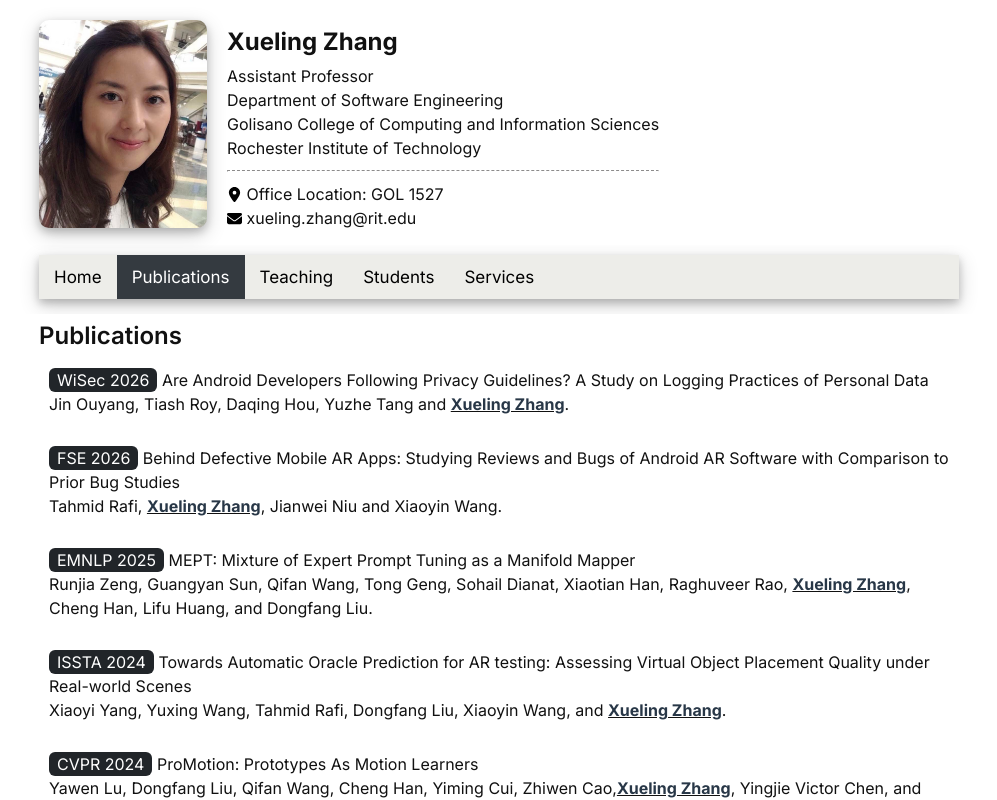
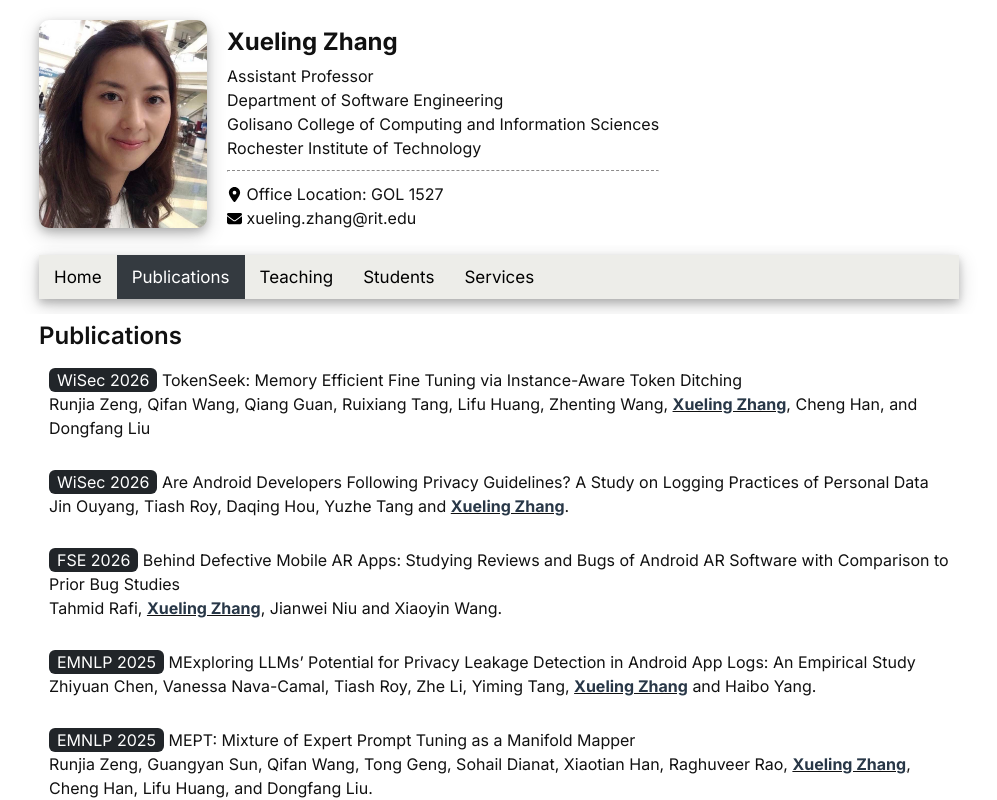
Before and after one commit to XuelingZ/XuelingZ.github.io, a Next.js app: page / in a window 1280 px wide. Both pictures are taken after a click on the link "Publications". Shown: the top 800 px of the page, without its empty margins (141-1138 px from the left). Built offline with nearby package versions, Linux system fonts and the light colour scheme.

Commit message:
Add new publications and update existing entries

```diff
--- a/src/components/publications.js
+++ b/src/components/publications.js
@@ -5,7 +5,11 @@ export default function Publications() {
   <h2>Publications</h2>
   <p></p>
 
-
+ <p className="divcontainer">
+    <span className="w3-tag w3-blue w3-round">WiSec 2026</span> {" "}
+    TokenSeek: Memory Efficient Fine Tuning via Instance-Aware Token Ditching <br />
+    Runjia Zeng, Qifan Wang, Qiang Guan, Ruixiang Tang, Lifu Huang, Zhenting Wang, <b><u><font color="#283747"> Xueling Zhang</font></u></b>, Cheng Han, and Dongfang Liu  <br/>
+  </p>
 
  <p className="divcontainer">
     <span className="w3-tag w3-blue w3-round">WiSec 2026</span> {" "}
@@ -16,12 +20,19 @@ export default function Publications() {
     <p className="divcontainer">
     <span className="w3-tag w3-blue w3-round">FSE 2026</span> {" "}
     Behind Defective Mobile AR Apps: Studying Reviews and Bugs of Android AR Software with Comparison to Prior Bug Studies <br />
-    Tahmid Rafi, <b><u><font color="#283747">Xueling Zhang</font></u></b>, Jianwei Niu and Xiaoyin Wang. <br />
+    Tahmid Rafi, <b><u><font color="#283747">Xueling Zhang</font></u></b>, Jianwei Niu and Xiaoyin Wang. <br/>
   </p>
 
 
 
  <p className="divcontainer">
+    <span className="w3-tag w3-blue w3-round">EMNLP 2025</span> {" "}
+    MExploring LLMs’ Potential for Privacy Leakage Detection in Android App Logs: An Empirical Study <br />
+    Zhiyuan Chen, Vanessa Nava-Camal, Tiash Roy, Zhe Li, Yiming Tang, <b><u><font color="#283747">Xueling Zhang</font></u></b>  and Haibo Yang.<br/>
+  </p>
+
+
+    <p className="divcontainer">
     <span className="w3-tag w3-blue w3-round">EMNLP 2025</span> {" "}
     MEPT: Mixture of Expert Prompt Tuning as a Manifold Mapper <br />
     Runjia Zeng, Guangyan Sun, Qifan Wang, Tong Geng, Sohail Dianat, Xiaotian Han, Raghuveer Rao, <b><u><font color="#283747">Xueling Zhang</font></u></b>, Cheng Han, Lifu Huang, and Dongfang Liu. <br />
```
